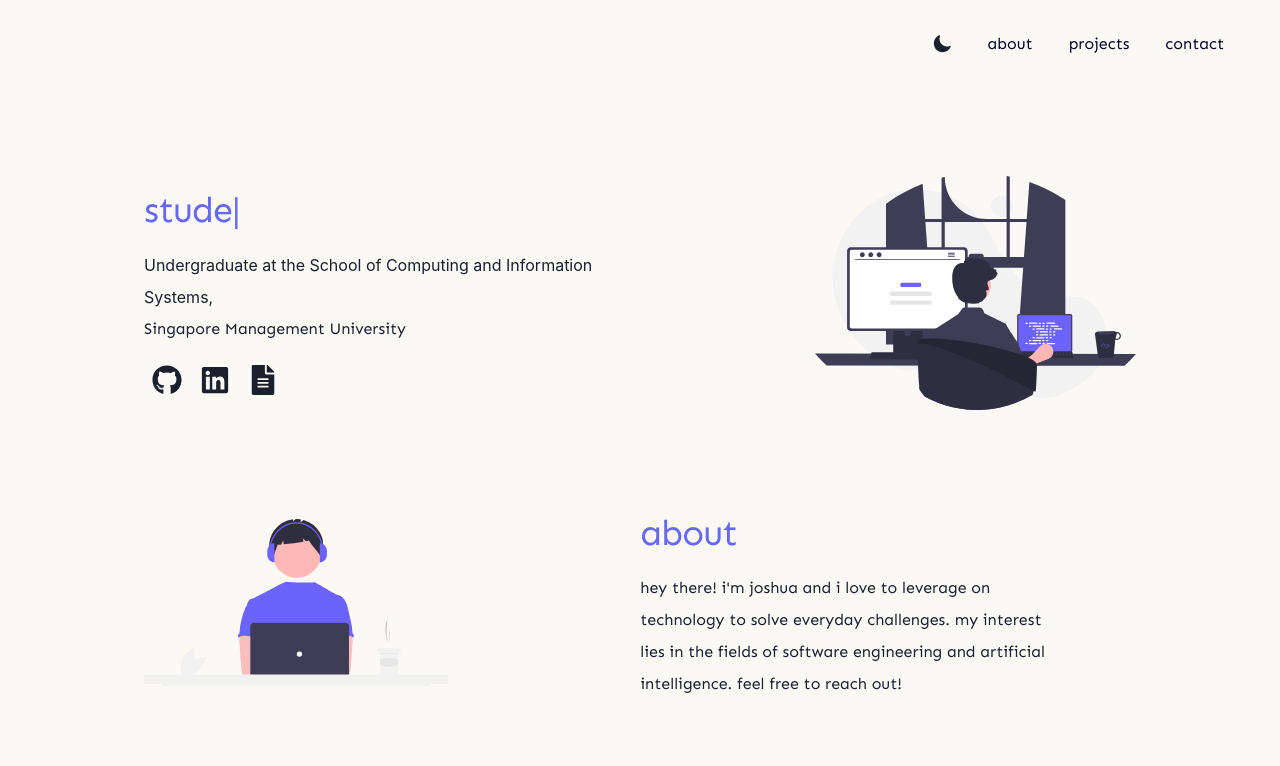
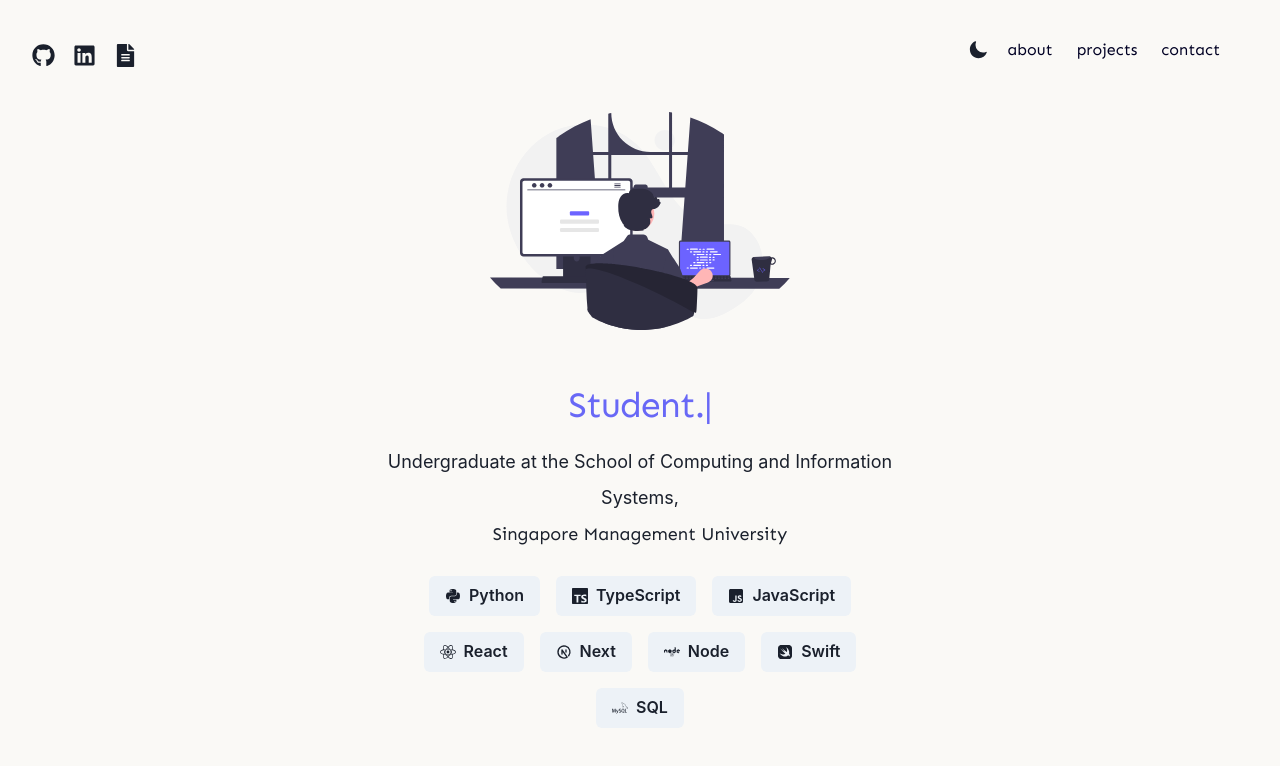
Before and after one commit to joshuadavidang/joshua-david-legacy, a Next.js app: page /Landing/LandingPage in a window 1280 px wide. Shown: the top 766 px of the page. Built offline with nearby package versions, Linux system fonts and the light colour scheme.

Commit message:
feat: major revamp

```diff
--- a/components/Button/Button.tsx
+++ b/components/Button/Button.tsx
@@ -14,7 +14,8 @@ interface ButtonProps {
     | "blue"
     | "cyan"
     | "purple"
-    | "pink";
+    | "pink"
+    | "messenger";
 }
 
 export const Button = ({
--- /dev/null
+++ b/components/Button/ButtonIcon.tsx
@@ -0,0 +1,42 @@
+import { Button as ChakraButton, Stack } from "@chakra-ui/react";
+
+interface ButtonProps {
+  onClick?: () => void;
+  icon: any;
+  children: string;
+  variant: "solid" | "ghost" | "outline";
+  colorScheme:
+    | "gray"
+    | "red"
+    | "orange"
+    | "yellow"
+    | "green"
+    | "teal"
+    | "blue"
+    | "cyan"
+    | "purple"
+    | "pink"
+    | "messenger"
+    | "telegram"
+}
+
+export const ButtonIcon = ({
+  icon,
+  colorScheme,
+  variant,
+  children,
+  ...props
+}: ButtonProps) => {
+  return (
+    <Stack direction="row" spacing={4}>
+      <ChakraButton
+        leftIcon={icon}
+        colorScheme={colorScheme}
+        variant={variant}
+        {...props}
+      >
+        {children}
+      </ChakraButton>
+    </Stack>
+  );
+};
--- a/components/NavBar/NavBar.tsx
+++ b/components/NavBar/NavBar.tsx
@@ -3,6 +3,7 @@ import Link from "next/link";
 import { NavLinkData } from "../../data/navLinks";
 import DarkMode from "../DarkMode/DarkMode";
 import Text from "../Text/Text";
+import { FaFileAlt, FaGithub, FaLinkedin } from "react-icons/fa";
 
 interface NavBarProps {
   closeBurger?: any;
@@ -16,9 +17,41 @@ const NavBar = ({ closeBurger }: NavBarProps) => {
   return (
     <Box
       bg={bg}
-      className={`bg-blue1 flex md:justify-end md:flex-row md:gap-5 md:pr-12 md:p-6 w-screen md:items-center
+      className={`bg-blue1 flex md:justify-between md:flex-row md:gap-5 md:pr-12 md:p-6 w-screen md:items-center
       flex-col items-end p-1.5 pr-6`}
     >
+      <div className="flex flex-row gap-0.5 pt-3">
+        <span
+          className={`${
+            colorMode == "dark" ? "hover:bg-gray" : "hover:bg-lightGray"
+          } p-2 rounded cursor-pointer`}
+        >
+          <Link href="https://github.com/joshuadavidang" target="_blank">
+            <FaGithub size={23} className="cursor-pointer" />
+          </Link>
+        </span>
+
+        <span
+          className={`${
+            colorMode == "dark" ? "hover:bg-gray" : "hover:bg-lightGray"
+          } p-2 rounded cursor-pointer`}
+        >
+          <Link href="https://linkedin.com/in/joshuadavidang/" target="_blank">
+            <FaLinkedin size={23} className="cursor-pointer" />
+          </Link>
+        </span>
+
+        <span
+          className={`${
+            colorMode == "dark" ? "hover:bg-gray" : "hover:bg-lightGray"
+          } p-2 rounded cursor-pointer`}
+        >
+          <a download href="/Joshua_David.pdf">
+            <FaFileAlt size={23} className="cursor-pointer" />
+          </a>
+        </span>
+      </div>
+      <div className="flex md:flex-row flex-col items-center">
         <span className="hidden md:block">
           <DarkMode />
         </span>
@@ -27,7 +60,7 @@ const NavBar = ({ closeBurger }: NavBarProps) => {
           <Link href={link} key={id} legacyBehavior>
             <Text
               color={color}
-            className={`p-2 rounded cursor-pointer ${
+              className={`p-3 rounded cursor-pointer ${
                 colorMode == "dark"
                   ? "hover:bg-gray hover:text-white "
                   : "hover:bg-lightGray hover:text-black"
@@ -38,6 +71,7 @@ const NavBar = ({ closeBurger }: NavBarProps) => {
             </Text>
           </Link>
         ))}
+      </div>
     </Box>
   );
 };
--- a/pages/Certificate/CertificatePage.tsx
+++ b/pages/Certificate/CertificatePage.tsx
@@ -1,10 +1,15 @@
+import { Box, useColorModeValue } from "@chakra-ui/react";
 import Image from "next/image";
 import Link from "next/link";
 import { CertificatesData } from "../../data/certs";
 
 const CertificatePage = () => {
+
+  const bg = useColorModeValue("brand.white", "brand.midnight");
+
   return (
-    <main className="pt-16 pb-24 md:pb-16 flex flex-col items-center h-screen overflow-scroll">
+    <Box
+    bg={bg} className="pt-16 pb-24 md:pb-16 flex flex-col items-center h-screen overflow-scroll">
       <div className="w-11/12 md:w-1/2">
         {CertificatesData.map(({ id, name, image }) => (
           <div key={name} className="pt-12">
@@ -14,7 +19,7 @@ const CertificatePage = () => {
           </div>
         ))}
       </div>
-    </main>
+    </Box>
   );
 };
 
--- a/pages/Landing/LandingPage.tsx
+++ b/pages/Landing/LandingPage.tsx
@@ -1,159 +1,96 @@
 import Image from "next/image";
-import Link from "next/link";
 import { TypeAnimation } from "react-type-animation";
-import Coding from "../../public/assets/images/Coding.svg";
 import Coding_II from "../../public/assets/images/Coding_II.svg";
-import Coding_III from "../../public/assets/images/Coding_III.svg";
-import Hover from "../../components/Container/hover";
-import Post from "../../components/Container";
 import { TbBrandNextjs } from "react-icons/tb";
 import { SiTypescript, SiMysql } from "react-icons/si";
-import {
-  FaFileAlt,
-  FaGithub,
-  FaLinkedin,
-  FaJsSquare,
-  FaReact,
-  FaNode,
-  FaPython,
-  FaSwift,
-} from "react-icons/fa";
-import { Box, useColorMode, useColorModeValue } from "@chakra-ui/react";
+import { FaJsSquare, FaReact, FaNode, FaPython, FaSwift } from "react-icons/fa";
+import { Box, useColorModeValue } from "@chakra-ui/react";
+import { ButtonIcon } from "../../components/Button/ButtonIcon";
+import ProjectPage from "../Project/ProjectPage";
+import ContactPage from "../Contact/ContactPage";
 
 const LandingPage = () => {
   const bg = useColorModeValue("brand.white", "brand.midnight");
-  const { colorMode, toggleColorMode } = useColorMode();
 
   return (
+    <>
       <Box
+        id="landing"
         bg={bg}
-      className="px-10 md:px-36 md:py-16 pt-16 pb-24 md:pb-16 h-screen w-screen overflow-scroll"
+        className="md:pt-10 h-screen w-screen flex flex-col justify-center items-center px-10"
       >
-      <div className="md:pt-28 pt-14">
-        <Post>
-          <div className="flex flex-col">
+        <span className="pt-12 md:pt-0 pb-12">
+          <Image src={Coding_II} alt="coding_II" width="300" />
+        </span>
+
+        <div className="flex flex-col text-center px-10 w-screen md:w-1/2">
           <TypeAnimation
             sequence={[
-                "joshua david",
+              "Joshua David",
               1000,
-                "student",
-                2000,
-                "aspiring software engineer",
+              "Aspiring Software Engineer",
+              "Student.",
+              3000,
             ]}
             cursor={true}
-              repeat={3}
-              speed={30}
+            repeat={1}
+            speed={50}
             className="text-blue1 dark:text-blue1 md:text-4xl font-sen tracking-tight text-2xl"
           />
 
-            <div className="pt-3 leading-loose text-md">
+          <div className="pt-3 pb-6 leading-loose text-lg">
             Undergraduate at the School of Computing and Information Systems,
             <p className="break-words">Singapore Management University</p>
           </div>
-            <div className="flex flex-row gap-0.5 pt-3">
-              <span
-                className={`${
-                  colorMode == "dark" ? "hover:bg-gray" : "hover:bg-lightGray"
-                } p-2 rounded cursor-pointer`}
+
+          <div className="flex flex-row flex-wrap gap-4 justify-center">
+            <ButtonIcon colorScheme="gray" variant="solid" icon={<FaPython />}>
+              Python
+            </ButtonIcon>
+
+            <ButtonIcon
+              colorScheme="gray"
+              variant="solid"
+              icon={<SiTypescript />}
             >
-                <Link href="https://github.com/joshuadavidang" target="_blank">
-                  <FaGithub size={30} className="cursor-pointer" />
-                </Link>
-              </span>
+              TypeScript
+            </ButtonIcon>
 
-              <span
-                className={`${
-                  colorMode == "dark" ? "hover:bg-gray" : "hover:bg-lightGray"
-                } p-2 rounded cursor-pointer`}
+            <ButtonIcon
+              colorScheme="gray"
+              variant="solid"
+              icon={<FaJsSquare />}
             >
-                <Link
-                  href="https://linkedin.com/in/joshuadavidang/"
-                  target="_blank"
+              JavaScript
+            </ButtonIcon>
+
+            <ButtonIcon colorScheme="gray" variant="solid" icon={<FaReact />}>
+              React
+            </ButtonIcon>
+
+            <ButtonIcon
+              colorScheme="gray"
+              variant="solid"
+              icon={<TbBrandNextjs />}
             >
-                  <FaLinkedin size={30} className="cursor-pointer" />
-                </Link>
-              </span>
+              Next
+            </ButtonIcon>
 
-              <span
-                className={`${
-                  colorMode == "dark" ? "hover:bg-gray" : "hover:bg-lightGray"
-                } p-2 rounded cursor-pointer`}
-              >
-                <a download href="/Joshua_David.pdf">
-                  <FaFileAlt size={30} className="cursor-pointer" />
-                </a>
-              </span>
+            <ButtonIcon colorScheme="gray" variant="solid" icon={<FaNode />}>
+              Node
+            </ButtonIcon>
+
+            <ButtonIcon colorScheme="gray" variant="solid" icon={<FaSwift />}>
+              Swift
+            </ButtonIcon>
+
+            <ButtonIcon colorScheme="gray" variant="solid" icon={<SiMysql />}>
+              SQL
+            </ButtonIcon>
           </div>
         </div>
-          <span className="hidden md:block">
-            <Image src={Coding_II} alt="coding_II" width="350" />
-          </span>
-          <span className="block md:hidden">
-            <Image src={Coding_II} alt="coding_II" width="280" />
-          </span>
-        </Post>
-
-        <Post className="md:pt-24 pt-12">
-          <span className="hidden md:block">
-            <Image src={Coding} alt="coding" />
-          </span>
-
-          <div className="flex flex-col">
-            <div className="text-blue1 dark:text-blue1 md:text-4xl font-sen tracking-tight text-2xl">
-              about
-            </div>
-
-            <div className="flex flex-col gap-4 pt-3 md:w-5/6 w-full leading-loose text-md">
-              <p>
-                hey there! {"i'm"} joshua and i love to leverage on technology
-                to solve everyday challenges. my interest lies in the fields of
-                software engineering and artificial intelligence. feel free to
-                reach out!
-              </p>
-            </div>
-          </div>
-        </Post>
-
-        <Post className="md:p-24 pt-12">
-          <div className="flex flex-col">
-            <div className="text-blue1 dark:text-blue1 md:text-4xl font-sen tracking-tight text-2xl">
-              {"i'm"} comfortable with...
-            </div>
-
-            <div className="flex flex-row flex-wrap gap-3 pt-6">
-              <Hover>
-                <FaPython size={30} />
-              </Hover>
-              <Hover>
-                <SiTypescript size={30} />
-              </Hover>
-              <Hover>
-                <FaJsSquare size={30} />
-              </Hover>
-              <Hover>
-                <FaReact size={30} />
-              </Hover>
-              <Hover>
-                <TbBrandNextjs size={30} />
-              </Hover>
-              <Hover>
-                <FaNode size={30} />
-              </Hover>
-              <Hover>
-                <FaSwift size={30} />
-              </Hover>
-              <Hover>
-                <SiMysql size={30} />
-              </Hover>
-            </div>
-          </div>
-
-          <span className="hidden md:block">
-            <Image src={Coding_III} alt="coding" width="350" />
-          </span>
-        </Post>
-      </div>
       </Box>
+    </>
   );
 };
 
--- a/pages/Project/ProjectPage.tsx
+++ b/pages/Project/ProjectPage.tsx
@@ -12,7 +12,7 @@ const ProjectPage = () => {
   const bg = useColorModeValue("brand.white", "brand.midnight");
 
   return (
-    <Box bg={bg} className="flex flex-col gap-9 justify-center items-center md:items-start md:h-screen md:flex-row flex-wrap pt-36 pb-24 md:pb-16 overflow-scroll">
+    <Box bg={bg} id="projects" className="flex flex-col gap-9 justify-center items-center md:items-start md:h-screen md:flex-row flex-wrap pt-36 pb-24 md:pb-16 overflow-scroll">
       {PastProjects.map(
         ({ name, description, icon, link, techStack }, index) => (
           <Card key={index}>
```
Also changed, not shown: components/Form/index.tsx (+18 -8 lines), pages/Contact/ContactPage.tsx (+13 -9 lines). Lines whose indentation alone changed are shown as unchanged.
